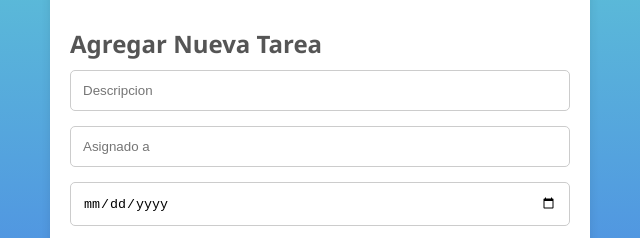
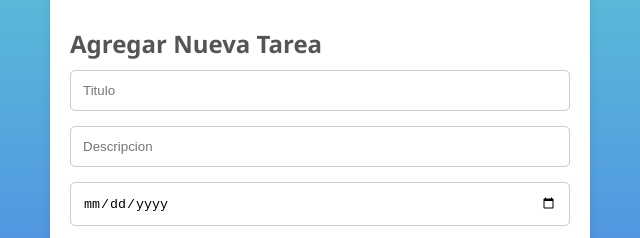
Before and after one commit to jorcandia/Gestor-de-tareas, a plain HTML site: page index.html in a window 1280 px wide. Shown: the part 358-596 px from the top of the page, 320-960 px from the left. Drawn offline with Linux system fonts and the light colour scheme.

Commit message:
Update index.html

```diff
--- a/index.html
+++ b/index.html
@@ -28,8 +28,8 @@
 
     <div id="agregar-tarea-container">
         <h2>Agregar Nueva Tarea</h2>
-        <input id="descripcion" type="text" placeholder="Descripcion">
-        <input id="asignado" type="text" placeholder="Asignado a">
+        <input id="descripcion" type="text" placeholder="Titulo">
+        <input id="asignado" type="text" placeholder="Descripcion">
         <input id="fecha" type="date">
         <div class="contenedor-etiquetas-tarea">
             <div class="contenedor-agregar-tarea">
```
